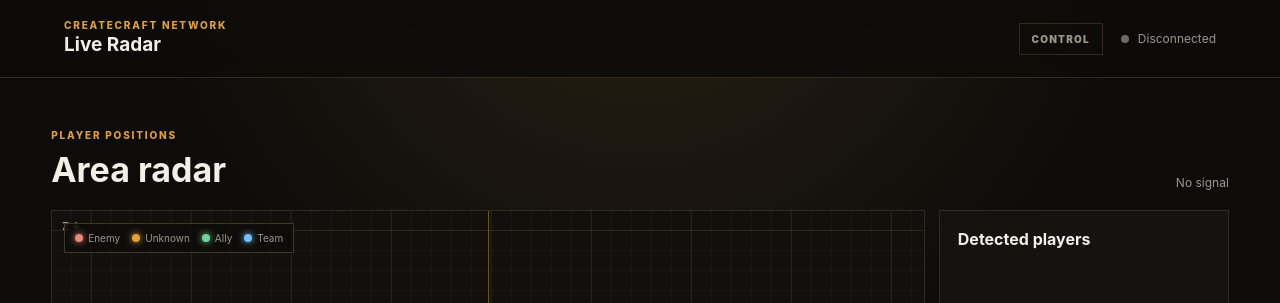
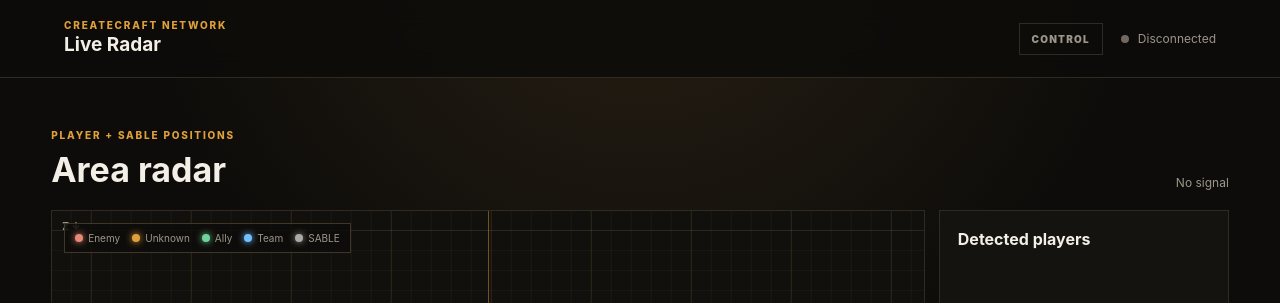
Before and after one commit to ZareMate/stasis-control, a website: page public/radar.html in a window 1280 px wide. Shown: the top 303 px of the page. Drawn offline with Linux system fonts and the light colour scheme.

Commit message:
Add SABLE radar legend

```diff
--- a/public/radar.html
+++ b/public/radar.html
@@ -13,8 +13,8 @@
     <div class="topbar-actions"><a class="config-button" href="/">CONTROL</a><div class="connection"><span id="dot" class="dot offline"></span><span id="connectionText">Connecting</span></div></div>
   </header>
   <main class="radar-main">
-    <section class="radar-heading"><div><span class="eyebrow">PLAYER POSITIONS</span><h2>Area radar</h2></div><div id="radarMeta" class="radar-meta">No signal</div></section>
-    <section class="radar-shell"><div id="radarMap" class="radar-map" aria-label="2D player map"><div class="radar-axis axis-x">X →</div><div class="radar-axis axis-z">Z ↓</div><div class="radar-controls"><span id="radarCoordinates">X -111 · Z 243 · 2.0 px/block</span><button id="resetView" type="button">RESET VIEW</button></div><div class="radar-legend"><span class="enemy">Enemy</span><span class="unknown">Unknown</span><span class="ally">Ally</span><span class="team">Team</span></div><div id="radarEmpty" class="radar-empty">Waiting for radar data…</div></div><aside><h3>Detected players</h3><div id="playerList" class="radar-list"></div></aside></section>
+    <section class="radar-heading"><div><span class="eyebrow">PLAYER + SABLE POSITIONS</span><h2>Area radar</h2></div><div id="radarMeta" class="radar-meta">No signal</div></section>
+    <section class="radar-shell"><div id="radarMap" class="radar-map" aria-label="2D player map"><div class="radar-axis axis-x">X →</div><div class="radar-axis axis-z">Z ↓</div><div class="radar-controls"><span id="radarCoordinates">X -111 · Z 243 · 2.0 px/block</span><button id="resetView" type="button">RESET VIEW</button></div><div class="radar-legend"><span class="enemy">Enemy</span><span class="unknown">Unknown</span><span class="ally">Ally</span><span class="team">Team</span><span class="sable">SABLE</span></div><div id="radarEmpty" class="radar-empty">Waiting for radar data…</div></div><aside><h3>Detected players</h3><div id="playerList" class="radar-list"></div></aside></section>
   </main>
   <script src="/radar.js"></script>
 </body>
```
